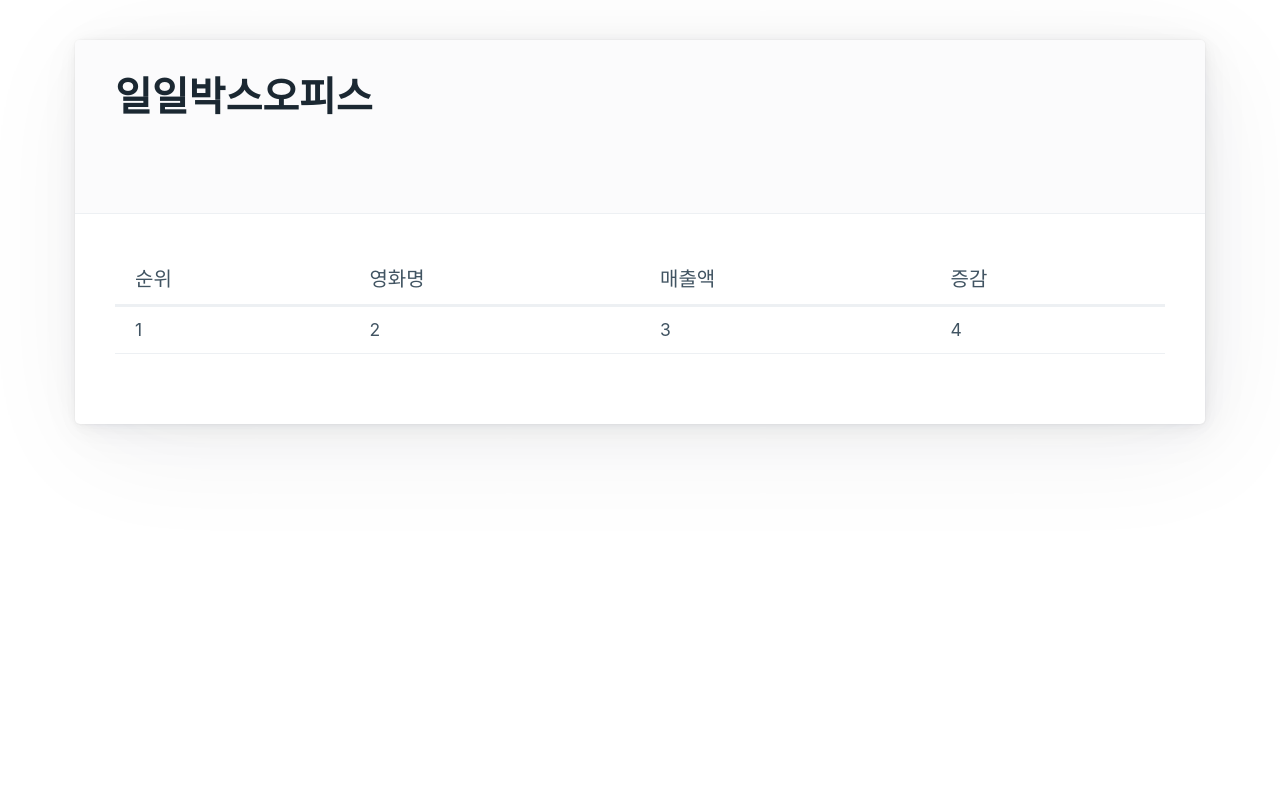
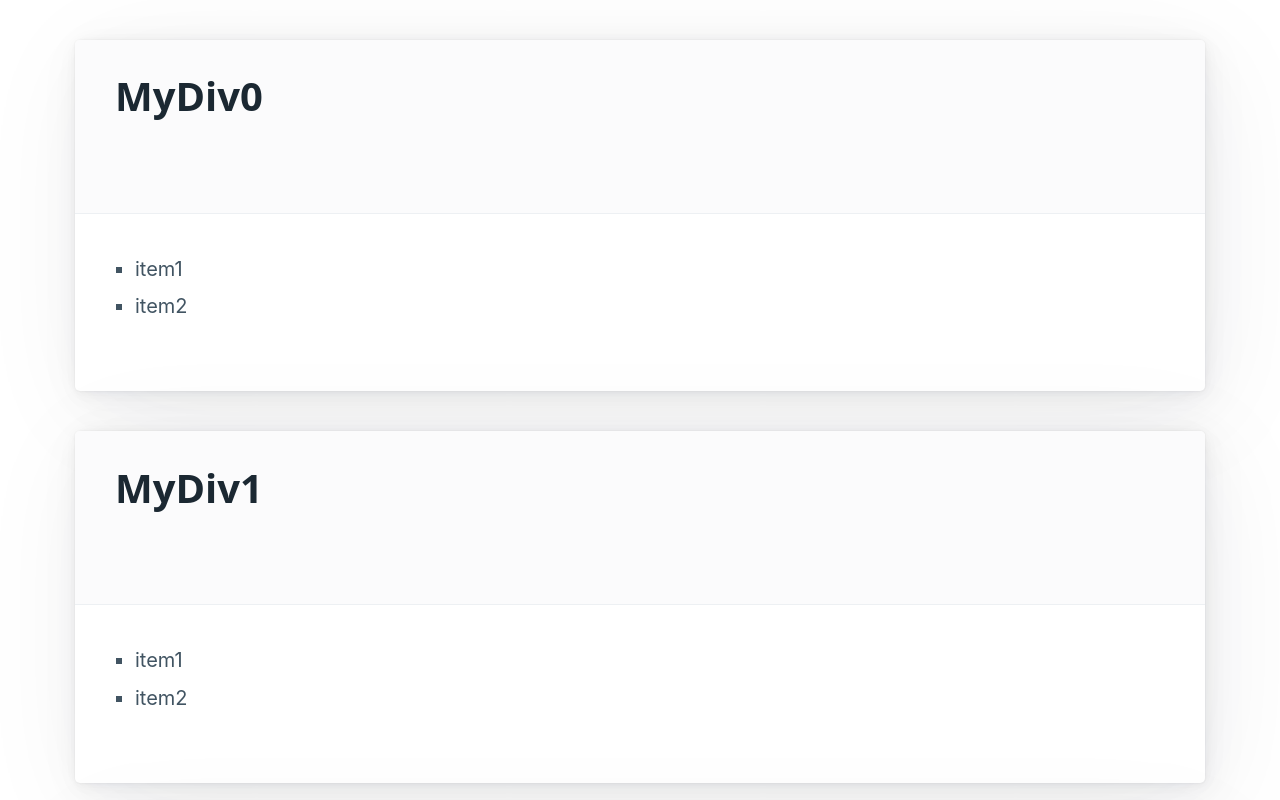
Before and after one commit to pnumin/k3_react, a React (Create React App) app: page / in a window 1280 px wide. Shown: the top 800 px of the page. Built offline with nearby package versions, Linux system fonts and the light colour scheme.

Commit message:
probs예제

```diff
--- a/src/03/BoxRows.js
+++ b/src/03/BoxRows.js
@@ -1,15 +1,31 @@
 // const BoxRows = (probs) => {
     const BoxRows = ({mv}) => {
     // const mvlist = [...probs.mv] ;
-    console.log("boxrows",mv)
+    //console.log("boxrows",mv)
+
+    let trTags = [] ;
+    for (let row of mv) {
+        console.log(row.rank, row.movieNm, row.salesAmt, row.rankInten) ;
+        let icon ;
+        let intent = parseInt(row.rankInten) ;
+        if (intent === 0) icon = '⏺️' ;
+        else if (intent < 0) icon = '⬇️' ;
+        else icon = '⬆️' ;
+
+        trTags.push(
+            <tr className="mytr" key={row.movieCd}>
+                <td>{row.rank}</td>
+                <td>{row.movieNm}</td>
+                <td>{parseInt(row.salesAmt).toLocaleString()}</td>
+                <td>{intent === 0? '':icon}{intent === 0? '': Math.abs(intent)}</td>
+            </tr>
+        );
+    }
+
+    console.log(trTags);
     return (
         <>
-            <tr>
-                <td>1</td>
-                <td>2</td>
-                <td>3</td>
-                <td>4</td>
-            </tr>
+            {trTags}
         </>
     );
 }
--- /dev/null
+++ b/src/04/MyDiv.js
@@ -0,0 +1,14 @@
+import MyDivArticle from './MyDivArticle';
+
+const MyDiv = () => {
+
+    return (
+        <main className="container">
+            <MyDivArticle aname='MyDiv0'/>
+            <MyDivArticle aname='MyDiv1'/>
+            <MyDivArticle aname='MyDiv2'/>
+        </main>
+    );
+}
+
+export default MyDiv;
--- /dev/null
+++ b/src/04/MyDivArticle.js
@@ -0,0 +1,14 @@
+
+const MyDivArticle = (probs) => {
+    return (
+        <article>
+            <header><h1>{probs.aname}</h1></header>
+            <ul>
+                <li>item1</li>
+                <li>item2</li>
+            </ul>
+        </article>
+    );
+}
+
+export default MyDivArticle ;
--- a/src/App.js
+++ b/src/App.js
@@ -1,13 +1,15 @@
 import './App.css';
 // import Hello from './01/Hello';
 // import MyClock from './02/MyClock';
-import Box from './03/Box' ;
+// import Box from './03/Box' ;
+import MyDiv from './04/MyDiv';
 
 function App() {
   return (
     // <Hello />
     // <MyClock />
-    <Box />
+    // <Box />
+    <MyDiv />
   );
 }
 
--- a/src/index.js
+++ b/src/index.js
@@ -6,9 +6,9 @@ import reportWebVitals from './reportWebVitals';
 
 const root = ReactDOM.createRoot(document.getElementById('root'));
 root.render(
-  <React.StrictMode>
+  // <React.StrictMode>
     <App />
-  </React.StrictMode>
+  // </React.StrictMode>
 );
 
 // If you want to start measuring performance in your app, pass a function
```
